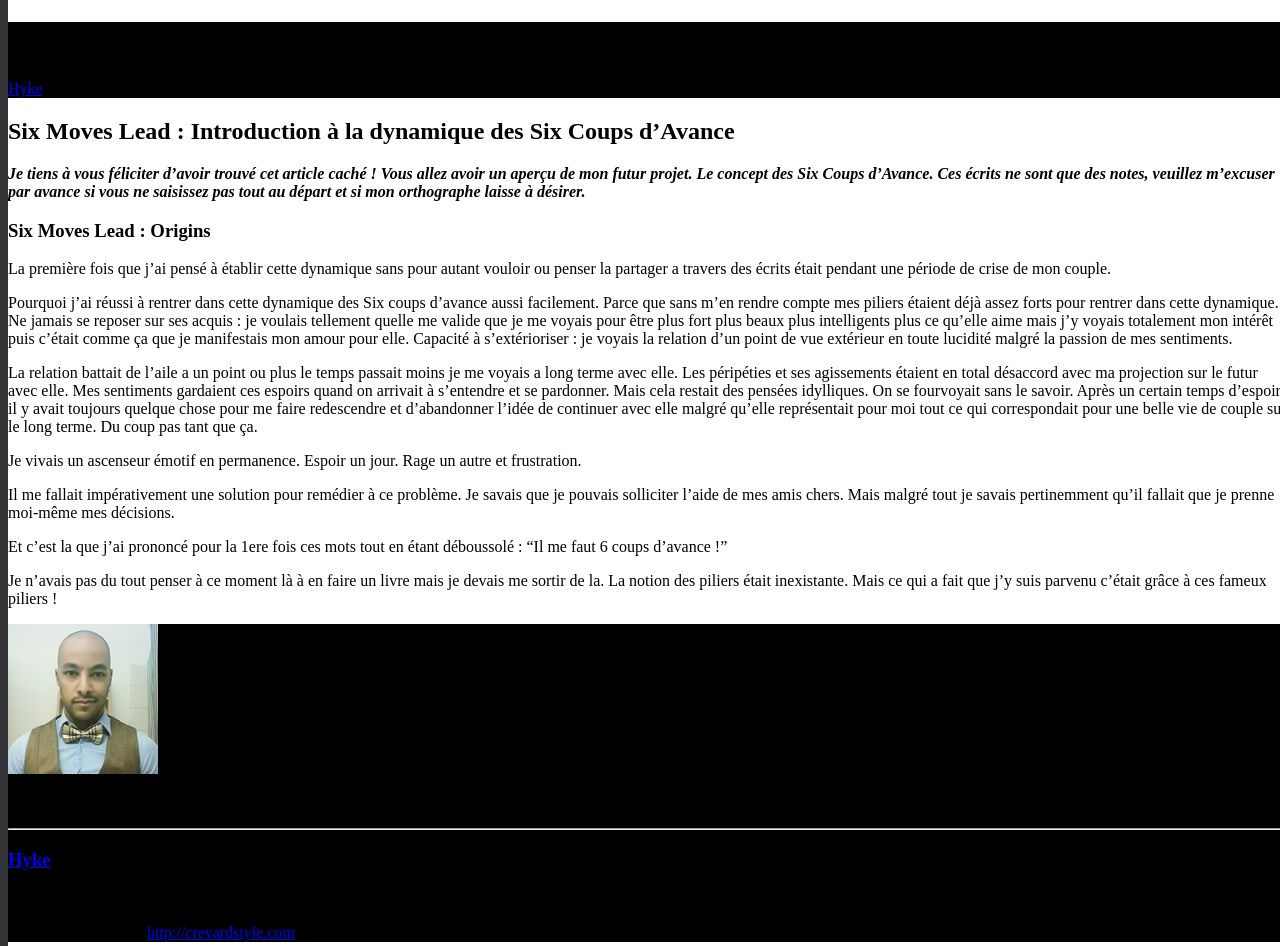
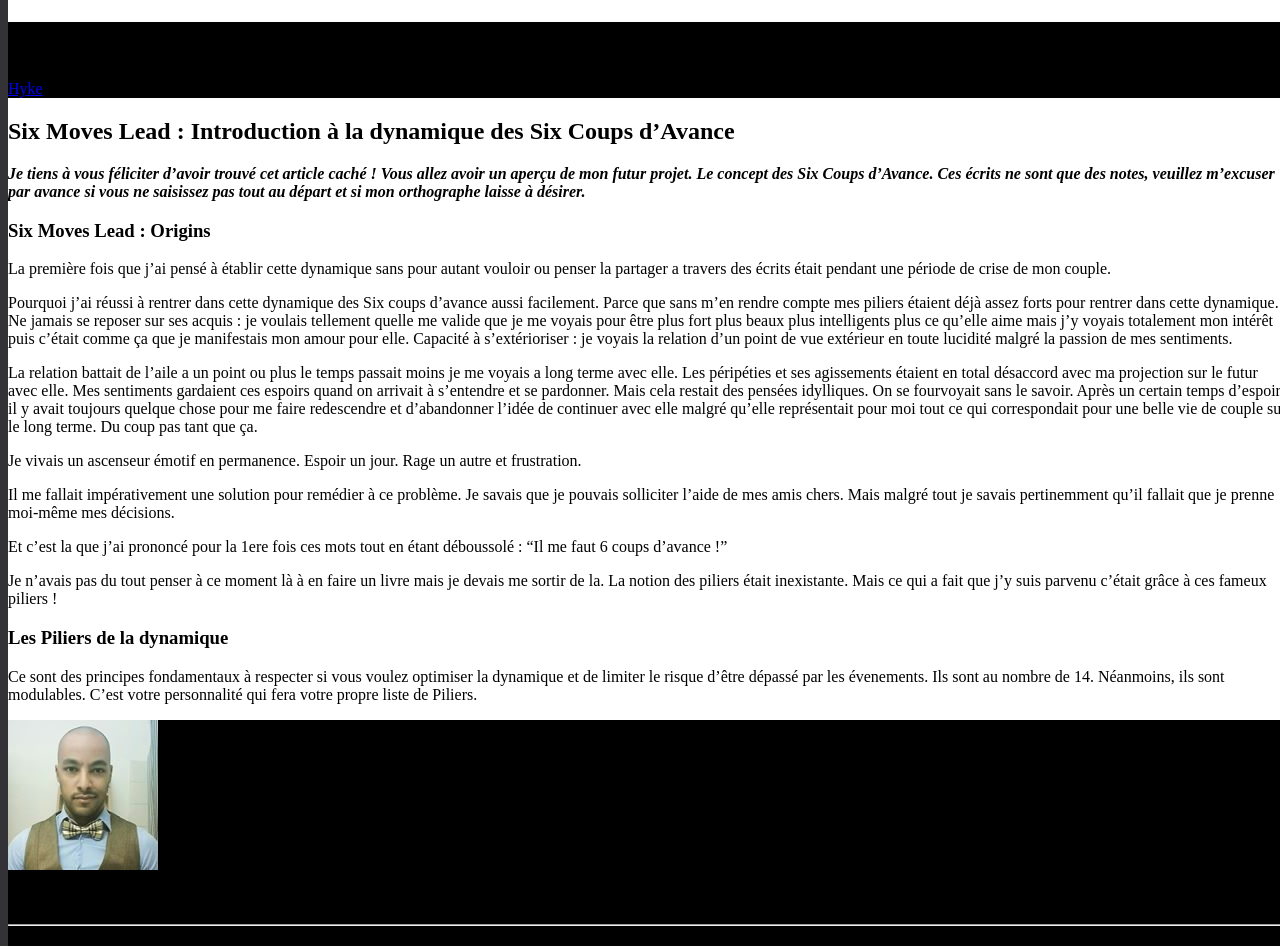
Before and after one commit to darkh2/darkh2.github.io, a Jekyll site: the page built from _posts/2018-07-09-Six-Moves-Lead.md, in a window 1280 px wide. Shown: the part 255-1201 px from the top of the page. Built offline with Jekyll 4.4.1, drawn with Linux system fonts in a browser that asks for light colours; comment, search, counter and statistics services are not loaded.

Commit message:
Create 2018-07-09-Six-Moves-Lead.md

```diff
--- a/_posts/2018-07-09-Six-Moves-Lead.md
+++ b/_posts/2018-07-09-Six-Moves-Lead.md
@@ -27,3 +27,7 @@ Il me fallait impérativement une solution pour remédier à ce problème. Je sa
 Et c'est la que j'ai prononcé pour la 1ere fois ces mots tout en étant déboussolé : "Il me faut 6 coups d'avance !"
 
 Je n'avais pas du tout penser à ce moment là à en faire un livre mais je devais me sortir de la. La notion des piliers était inexistante. Mais ce qui a fait que j'y suis parvenu c'était grâce à ces fameux piliers !
+
+### Les Piliers de la dynamique
+
+Ce sont des principes fondamentaux à respecter si vous voulez optimiser la dynamique et de limiter le risque d'être dépassé par les évenements. Ils sont au nombre de 14. Néanmoins, ils sont modulables. C'est votre personnalité qui fera votre propre liste de Piliers.
```
